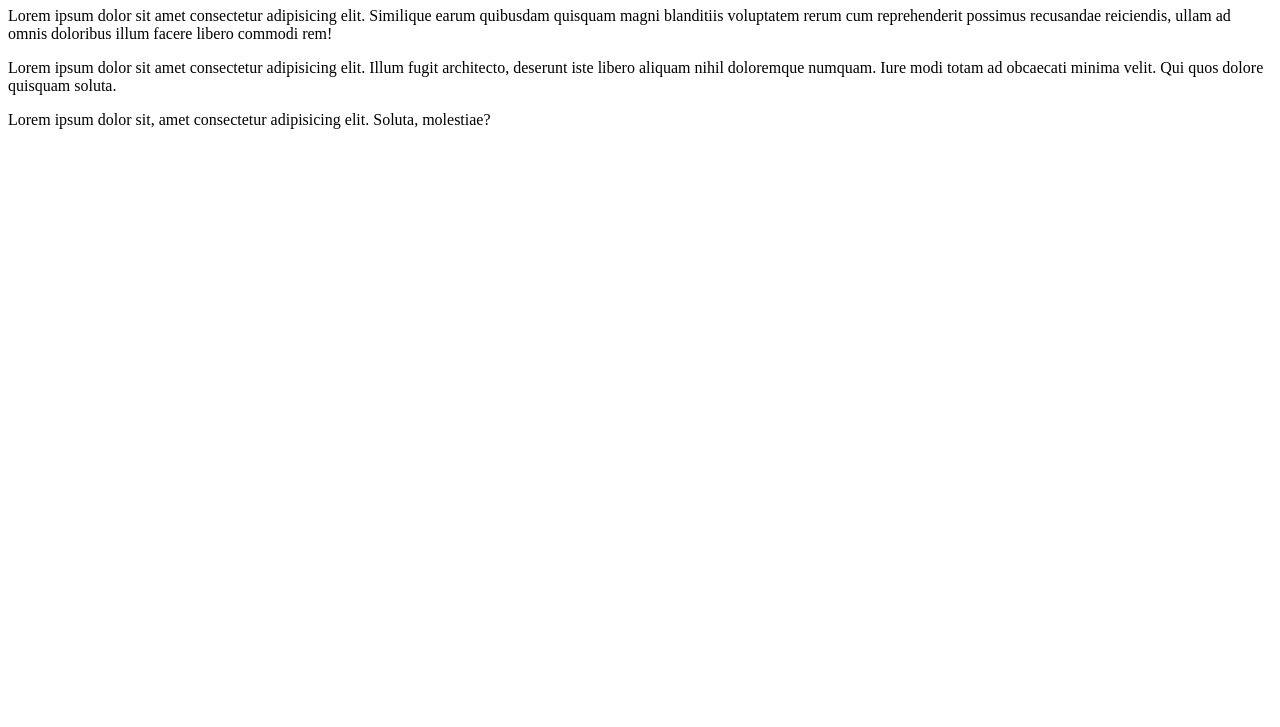
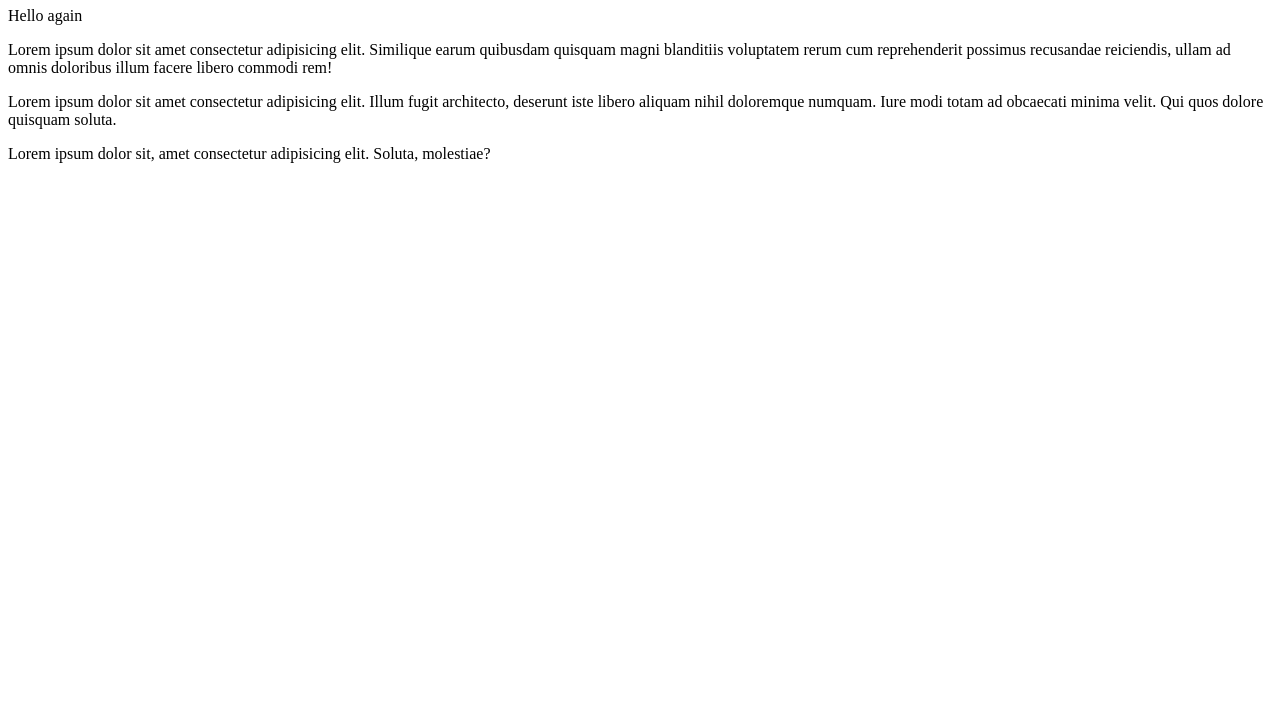
Before and after one commit to acervaser/learening, a plain HTML site: page lesson 5/index.html in a window 1280 px wide. Shown: the part 73-800 px from the top of the page. Drawn offline with Linux system fonts and the light colour scheme.

Commit message:
add span

```diff
--- a/lesson 5/index.html
+++ b/lesson 5/index.html
@@ -8,6 +8,7 @@
 </head>
 <body>
     <h1>Hello </h1>
+    <span>Hello again</span>
     <p>Lorem ipsum dolor sit amet consectetur adipisicing elit. Similique earum quibusdam quisquam magni blanditiis voluptatem rerum cum reprehenderit possimus recusandae reiciendis, ullam ad omnis doloribus illum facere libero commodi rem!</p>
 <p>Lorem ipsum dolor sit amet consectetur adipisicing elit. Illum fugit architecto, deserunt iste libero aliquam nihil doloremque numquam. Iure modi totam ad obcaecati minima velit. Qui quos dolore quisquam soluta.</p>
 <p>Lorem ipsum dolor sit, amet consectetur adipisicing elit. Soluta, molestiae?</p>
```
